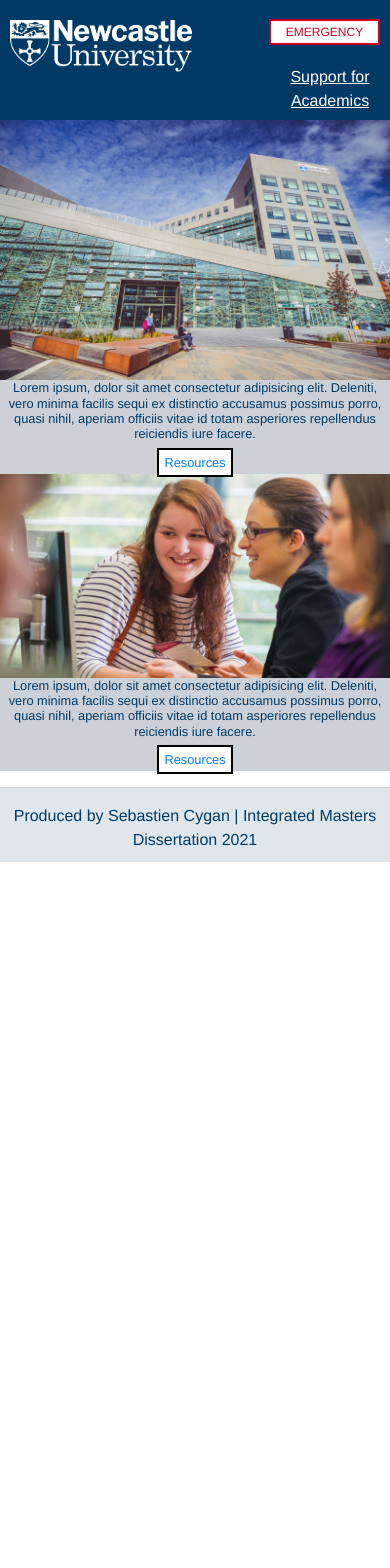
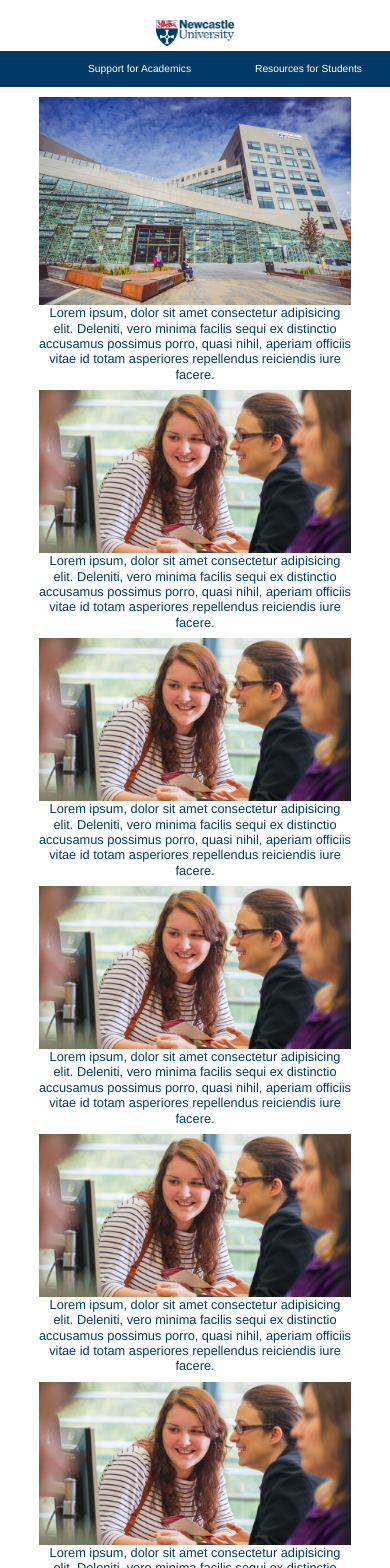
Before and after one commit to SebCygan/application, a Vue app: page / in a window 390 px wide. Shown: the top 1568 px of the page. Before the commit the page ends 862 px from the top, so only its background shows below. Built offline with nearby package versions, Linux system fonts and the light colour scheme.

Commit message:
Reformat Resources apge

```diff
--- a/src/App.vue
+++ b/src/App.vue
@@ -1,26 +1,36 @@
 <template>
   <div id="app">
-    <div id="nav">
     <router-link to="/" class="home">
-        <img src="./assets/Newcastle_University_logo.png" class="logo"/>
-        </router-link><router-link to="/Emergency" class="emergency">EMERGENCY
+      <img src="./assets/Newcastle_University_logo.png" class="logo" />
     </router-link>
-        <router-link to="/Support" id="support">Support for Academics</router-link>
-    </div>
+    <b-navbar class="header" sticky=true id="nav">
+<router-link to="/Support" id="support"
+        >Support for Academics</router-link
+      >
+      <router-link to="/resources" id="support"
+        >Resources for Students</router-link
+      >
+
+    </b-navbar>
+
+
+
+
       <router-view />
     <div class="footer">
-      <hr>
+      <hr />
       Produced by Sebastien Cygan | Integrated Masters Dissertation 2021
     </div>
   </div>
 </template>
 <script>
-export default {};
+export default {
+
+};
 </script>
 <style>
 .footer {
   margin-top: 2px;
-  background-color: #003A6520;
   padding-bottom: 10px;
 }
 #app {
@@ -28,65 +38,51 @@ export default {};
   -webkit-font-smoothing: antialiased;
   -moz-osx-font-smoothing: grayscale;
   text-align: center;
-  color: #003A65;
+  color: #003a65;
   margin: 0;
 }
 .logo {
-  float: left;
-  height: 75%;
+  height: 20%;
   margin-top: 20px;
+  width: 20%;
+  margin-bottom: 5px;
 }
-body{
+body {
   margin: 0;
 }
 #nav {
-  background-color: #003A65;
+  background-color: #fff;
   padding-left: 20px;
   padding-right: 20px;
-  height: 120px;
+  border-bottom: solid #00000010 1px;
+  margin-bottom: 10px;
+  background-color: #003a65;
+  color: #fff;
+  justify-content: center;
+
 }
-#nav #support{
-  margin-top: 40px;
-  display: flex;
-  float: right;
-  font-size: 1rem;
+#support {
+  font-size: 1.3rem;
   padding: 2px;
   color: #fff;
-  margin-right: 30px;
+  margin-right: 60px;
+  margin-left: 60px;
   justify-content: center;
-  text-decoration: underline;
-width: 100px;}
-#nav .emergency{
-  margin-top: 40px;
-  color: #CF0020;
-  display: flex;
-  background-color: #fff;
-  width: 160px;
-  float: right;
-  font-size: 1.5rem;
-  padding: 2px;
-  justify-content: center;
-  border: #CF0020 solid 2px;
 }
+
 @media screen and (max-width: 992px) {
-  #nav .emergency {
-    width: 30%;
-    font-size: 75%;
+  #support {
     margin-right: 0;
-    margin-top: 5%;
-  }
-  #nav #support{
-    margin-top: 5%;
-      margin-right: 0;
+    font-size: 80%;
 
   }
   #nav {
     padding-left: 10px;
     padding-right: 10px;
+    font-size: 80%;
   }
-  .logo{
-    height:50%;
+  .logo {
+    height: 50%;
   }
-
 }
 </style>
--- a/src/views/Home.vue
+++ b/src/views/Home.vue
@@ -9,7 +9,6 @@
           quasi nihil, aperiam officiis vitae id totam asperiores repellendus
           reiciendis iure facere.
         </h2>
-      <a class="but" href="/Resources">Resources</a>
       </div>
     </div>
     <div id="topbanner">
@@ -21,14 +20,61 @@
           quasi nihil, aperiam officiis vitae id totam asperiores repellendus
           reiciendis iure facere.
         </h2>
-      <a class="but" href="/Resources">Resources</a>
+      </div>
+    </div>
+    <div id="topbanner">
+      <img src="../assets/img1.jpg" />
+      <div id="text">
+        <h2>
+          Lorem ipsum, dolor sit amet consectetur adipisicing elit. Deleniti,
+          vero minima facilis sequi ex distinctio accusamus possimus porro,
+          quasi nihil, aperiam officiis vitae id totam asperiores repellendus
+          reiciendis iure facere.
+        </h2>
+      </div>
+    </div>
+    <div id="topbanner">
+      <img src="../assets/img1.jpg" />
+      <div id="text">
+        <h2>
+          Lorem ipsum, dolor sit amet consectetur adipisicing elit. Deleniti,
+          vero minima facilis sequi ex distinctio accusamus possimus porro,
+          quasi nihil, aperiam officiis vitae id totam asperiores repellendus
+          reiciendis iure facere.
+        </h2>
+      </div>
+    </div>
+    <div id="topbanner">
+      <img src="../assets/img1.jpg" />
+      <div id="text">
+        <h2>
+          Lorem ipsum, dolor sit amet consectetur adipisicing elit. Deleniti,
+          vero minima facilis sequi ex distinctio accusamus possimus porro,
+          quasi nihil, aperiam officiis vitae id totam asperiores repellendus
+          reiciendis iure facere.
+        </h2>
+      </div>
+    </div>
+    <div id="topbanner">
+      <img src="../assets/img1.jpg" />
+      <div id="text">
+        <h2>
+          Lorem ipsum, dolor sit amet consectetur adipisicing elit. Deleniti,
+          vero minima facilis sequi ex distinctio accusamus possimus porro,
+          quasi nihil, aperiam officiis vitae id totam asperiores repellendus
+          reiciendis iure facere.
+        </h2>
       </div>
     </div>
   </div>
 </template>
 
 <script>
-export default {};
+export default {
+
+
+
+};
 </script>
 <style>
 @media screen and (max-width: 992px) {
@@ -39,8 +85,6 @@ export default {};
   #app #topbanner {
     margin-top: 0;
     display: block;
-    background-color: #ccd0d7;
-    height: 100%;
   }
   #app h2,
   a {
@@ -53,15 +97,18 @@ export default {};
     background-color: #ffffff;
   }
 }
+
 #topbanner img {
   float: left;
-  height: 100%;
+  width: 25%;
 }
 #topbanner {
-  margin-top: 0;
+  margin-top: 10px;
   display: flex;
-  background-color: #ccd0d7;
-  height: 100%;
+  background-color: #fff;
+
+  margin-left: 10%;
+  margin-right: 10%;
 }
 #text {
   flex-wrap: wrap;
--- a/src/views/Resources.vue
+++ b/src/views/Resources.vue
@@ -20,14 +20,19 @@
           <b-card-body>
             <b-card-text>
               <div
-                id="depression"
+                id="general"
                 v-for="resource of resources"
                 :key="resource.id"
               >
-                <p v-if="resource.condition == 'all'">
-                  {{ resource.name }} <br />Link:
+                <div id="inner-text" v-if= "resource.condition=='all'">
+                <br><h4> {{ resource.name }} </h4>
+                <p>Link:
                   <a :href="'http://' + resource.url">{{ resource.url }}</a>
-                </p>
+                  <br>                {{resource.description}}<hr>
+
+                 </p>
+
+                </div>
               </div>
             </b-card-text>
           </b-card-body>
@@ -52,10 +57,13 @@
                 v-for="resource of resources"
                 :key="resource.id"
               >
-                <p v-if="resource.condition == 'depression'">
-                  {{ resource.name }} <br />Link:
+               <div id="inner text" v-if= "resource.condition=='depression'">
+                 <h4> {{ resource.name }} </h4> <br />Link:
                   <a :href="'http://' + resource.url">{{ resource.url }}</a>
-                </p>
+                  <br>                  {{resource.description}}
+                  <br>                  <hr>
+
+                </div>
               </div>
             </b-card-text>
           </b-card-body>
@@ -76,10 +84,13 @@
                 v-for="resource of resources"
                 :key="resource.id"
               >
-                <p v-if="resource.condition == 'anxiety'">
-                  {{ resource.name }} <br />Link:
+                <div id="inner text" v-if= "resource.condition=='anxiety'">
+                 <h4> {{ resource.name }} </h4> <br />Link:
                   <a :href="'http://' + resource.url">{{ resource.url }}</a>
-                </p>
+                  <br>                  {{resource.description}}
+                  <br>
+                  <hr>
+                </div>
               </div>
             </b-card-text>
           </b-card-body>
@@ -89,21 +100,24 @@
       <b-card no-body class="mb-1">
         <b-card-header header-tag="header" class="p-1" role="tab">
           <b-button block v-b-toggle.accordion-3 variant="info" id="accordion-buttons"
-            >Abuse Resources</b-button
+            >Addiction Resources</b-button
           >
         </b-card-header>
         <b-collapse id="accordion-3" accordion="my-accordion" role="tabpanel">
           <b-card-body>
             <b-card-text>
               <div
-                id="abuse"
+                id="addiction"
                 v-for="resource of resources"
                 :key="resource.id"
               >
-                <p v-if="resource.condition == 'drugAbuse'">
-                  {{ resource.name }} <br />Link:
+                <div id="inner text" v-if= "resource.condition=='addiction'">
+                 <h4> {{ resource.name }} </h4> <br />Link:
                   <a :href="'http://' + resource.url">{{ resource.url }}</a>
-                </p>
+                  <br>                  {{resource.description}}
+                  <br>
+                  <hr>
+                </div>
               </div>
             </b-card-text>
           </b-card-body>
@@ -125,10 +139,13 @@
                 v-for="resource of resources"
                 :key="resource.id"
               >
-                <p v-if="resource.condition == 'stress'">
-                  {{ resource.name }} <br />Link:
+                <div id="inner text" v-if= "resource.condition=='stress'">
+                 <h4> {{ resource.name }} </h4>
+                 Link:
                   <a :href="'http://' + resource.url">{{ resource.url }}</a>
-                </p>
+                  <br>                  {{resource.description}}
+                  <hr>
+                </div>
               </div>
             </b-card-text>
           </b-card-body>
@@ -168,10 +185,18 @@ export default {
   margin: 10%;
 }
 #accordion-buttons {
-  background-color:#003A65;
+  background-color: #003a65;
   justify-content: center;
   margin-left: 0%;
   margin-right: 0%;
 }
+header {
+  margin-left: 250px;
+  margin-right: 250px;
+}
+p {
+  margin-left: 250px;
+  margin-right: 250px;
+}
 
 </style>
```
Also changed, not shown: src/assets/data.json (+19 -20 lines), src/testing.json (deleted, +0 -11 lines), src/assets/Newcastle_University_logo.png. Lines whose indentation alone changed are shown as unchanged.
